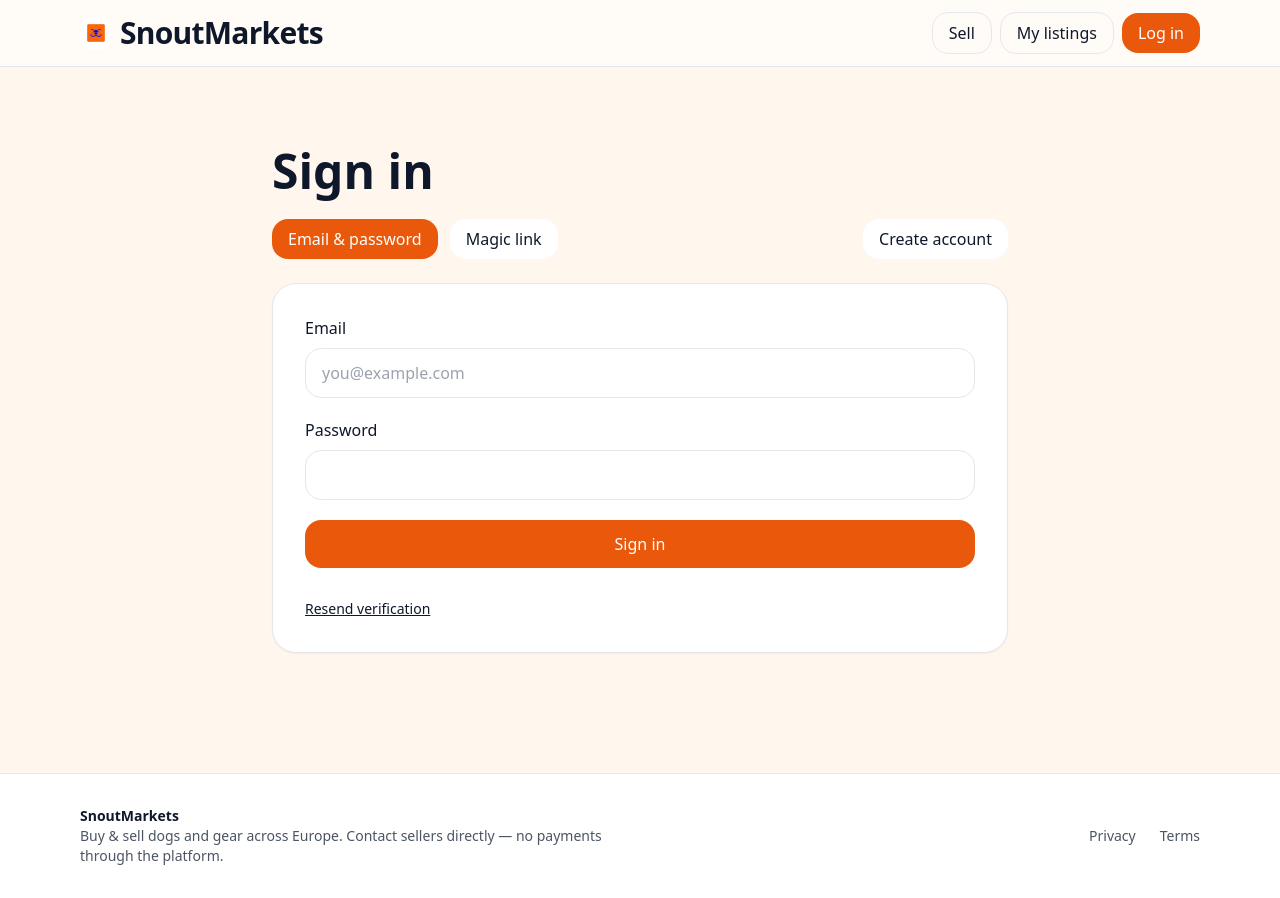
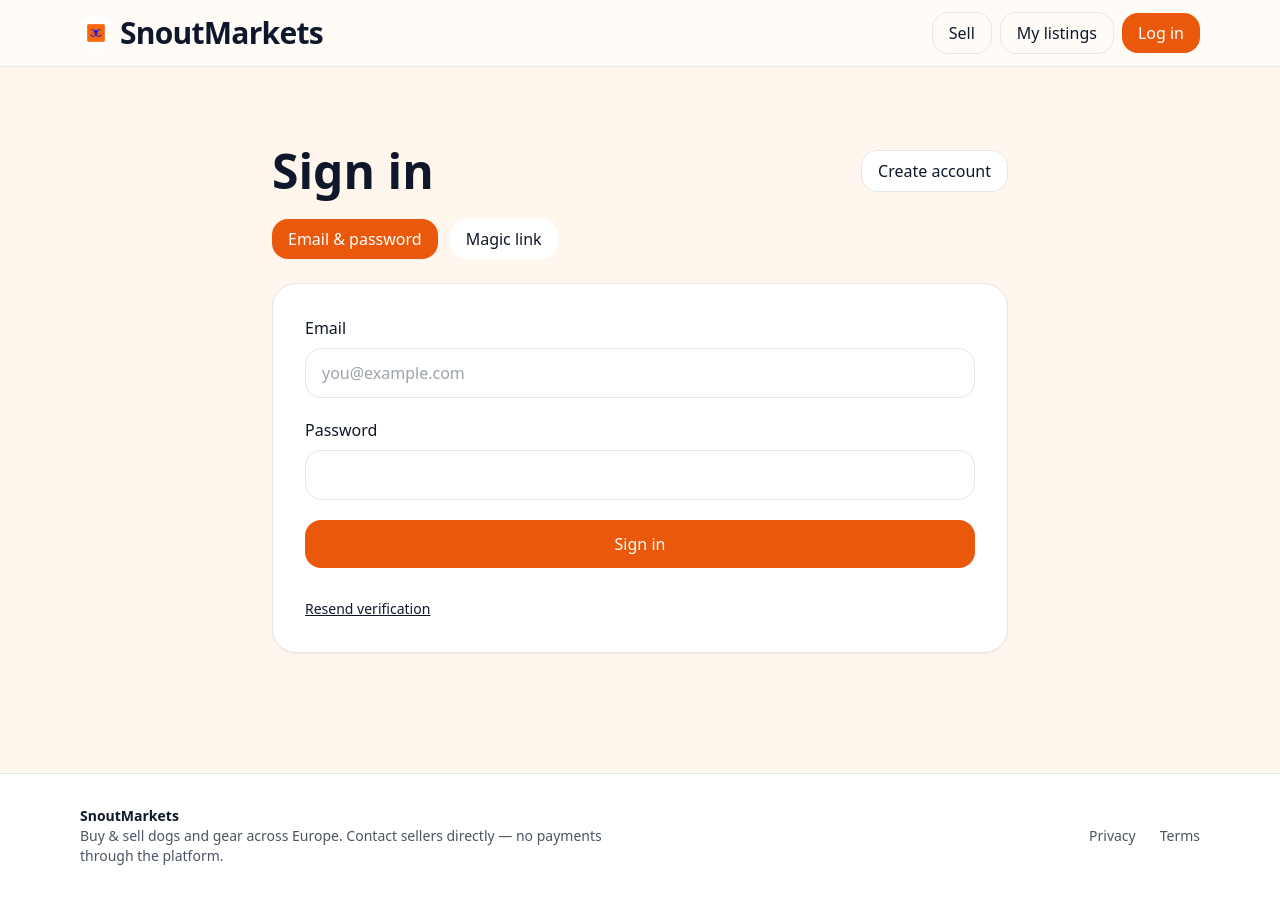
Before and after one commit to yorkshires/snoutmarkets.com, a Next.js app: page /login in a window 1280 px wide. Built offline with nearby package versions, Linux system fonts and the light colour scheme; no server answers.

Commit message:
Update page.tsx

```diff
--- a/src/app/login/page.tsx
+++ b/src/app/login/page.tsx
@@ -5,7 +5,7 @@ import { useEffect, useState } from "react";
 import Link from "next/link";
 import { useSearchParams } from "next/navigation";
 
-type Tab = "password" | "magic" | "create";
+type Tab = "password" | "magic";
 
 export default function LoginPage() {
   const params = useSearchParams();
@@ -16,16 +16,13 @@ export default function LoginPage() {
 
   const mustVerify =
     params.get("verify") === "1" || params.get("error") === "verify";
-  const created = params.get("created") === "1";
   const expired = params.get("error") === "expired";
   const sentFailed = params.get("sent") === "0";
 
-  // Prefill email from query (?email=...)
   useEffect(() => {
     const q = params.get("email");
     if (q) setEmail(q);
-    if (mustVerify) setTab("password");
-  }, [params, mustVerify]);
+  }, [params]);
 
   async function handleResend(e: React.MouseEvent) {
     e.preventDefault();
@@ -46,48 +43,39 @@ export default function LoginPage() {
 
   return (
     <div className="max-w-3xl mx-auto px-4 py-14">
-      <h1 className="text-5xl font-semibold text-slate-900 mb-6">Sign in</h1>
+      <div className="flex items-center mb-6">
+        <h1 className="text-5xl font-semibold text-slate-900">Sign in</h1>
+        <Link
+          href="/signup"
+          className="ml-auto px-4 py-2 rounded-2xl bg-white border"
+        >
+          Create account
+        </Link>
+      </div>
 
+      {/* Tabs */}
       <div className="flex gap-3 mb-6">
         <button
-          className={`px-4 py-2 rounded-2xl ${
-            tab === "password" ? "bg-orange-600 text-white" : "bg-white"
-          }`}
+          className={`px-4 py-2 rounded-2xl ${tab === "password" ? "bg-orange-600 text-white" : "bg-white"}`}
           onClick={() => setTab("password")}
         >
           Email & password
         </button>
         <button
-          className={`px-4 py-2 rounded-2xl ${
-            tab === "magic" ? "bg-orange-600 text-white" : "bg-white"
-          }`}
+          className={`px-4 py-2 rounded-2xl ${tab === "magic" ? "bg-orange-600 text-white" : "bg-white"}`}
           onClick={() => setTab("magic")}
         >
           Magic link
-        </button>
-        <button
-          className={`ml-auto px-4 py-2 rounded-2xl ${
-            tab === "create" ? "bg-orange-600 text-white" : "bg-white"
-          }`}
-          onClick={() => setTab("create")}
-        >
-          Create account
         </button>
       </div>
 
       {/* Banners */}
       <div className="space-y-3 mb-4">
-        {created && (
-          <div className="rounded-xl bg-green-50 border border-green-200 px-4 py-3 text-green-800">
-            Account created. Please verify your email to continue.
-          </div>
-        )}
         {mustVerify && (
           <div className="rounded-xl bg-yellow-50 border border-yellow-200 px-4 py-3 text-yellow-900">
             We sent you a verification link. Open the email and click “Verify my email”.
             {sentFailed && <span className="ml-2 text-red-700">Sending failed. Use “Resend verification”.</span>}
             {" "}
-            Didn’t get it?{" "}
             <button
               onClick={handleResend}
               className="underline font-medium"
@@ -163,40 +151,6 @@ export default function LoginPage() {
             </button>
           </form>
         )}
-
-        {tab === "create" && (
-          <form method="POST" action="/api/signup" className="space-y-5">
-            <div>
-              <label className="block mb-2">Email</label>
-              <input
-                name="email"
-                type="email"
-                required
-                value={email}
-                onChange={(e) => setEmail(e.target.value)}
-                className="w-full rounded-2xl border px-4 py-3"
-              />
-            </div>
-            <div>
-              <label className="block mb-2">Password</label>
-              <input
-                name="password"
-                type="password"
-                required
-                minLength={8}
-                className="w-full rounded-2xl border px-4 py-3"
-              />
-            </div>
-            <button type="submit" className="w-full rounded-2xl bg-orange-600 text-white px-4 py-3">
-              Create account
-            </button>
-            <p className="text-xs text-slate-500">
-              By continuing you agree to our{" "}
-              <Link href="/terms" className="underline">Terms</Link> and{" "}
-              <Link href="/privacy" className="underline">Privacy</Link>.
-            </p>
-          </form>
-        )}
       </div>
     </div>
   );
```
